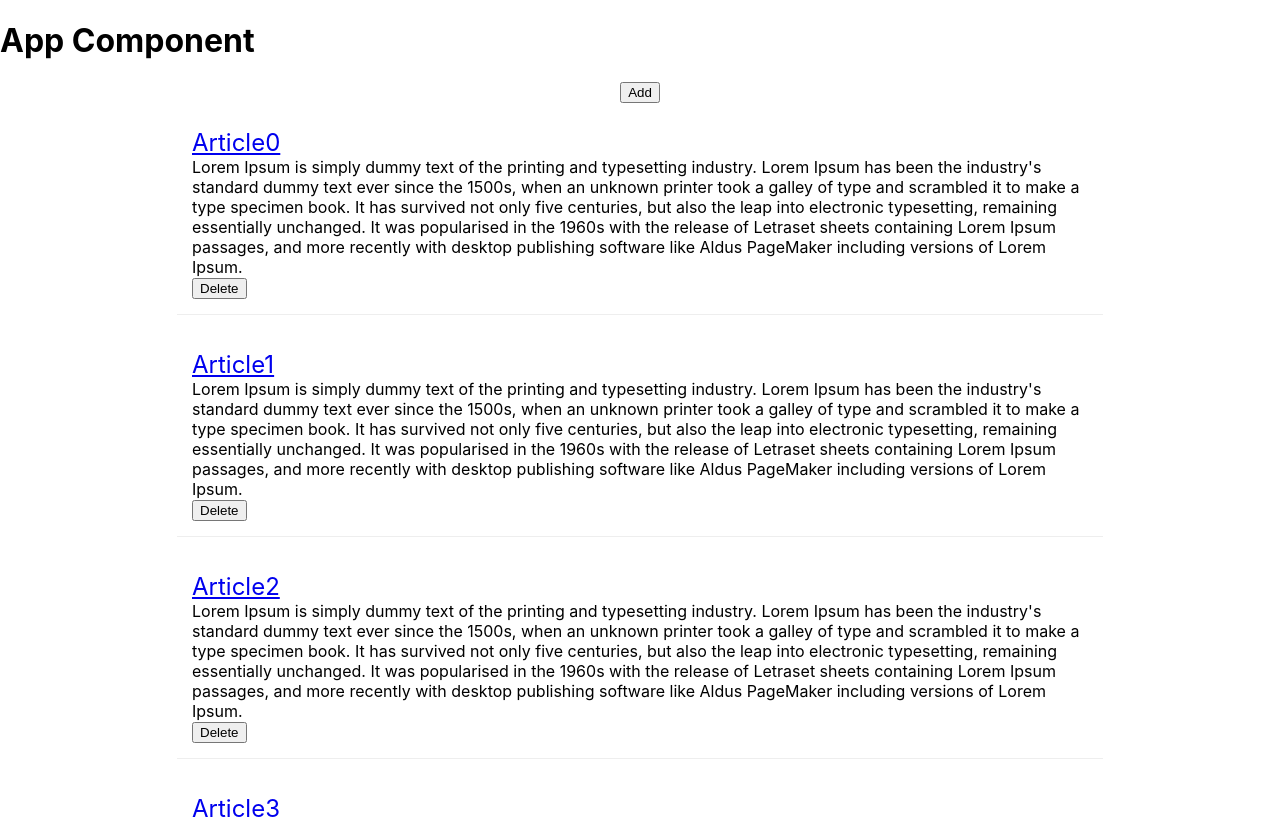
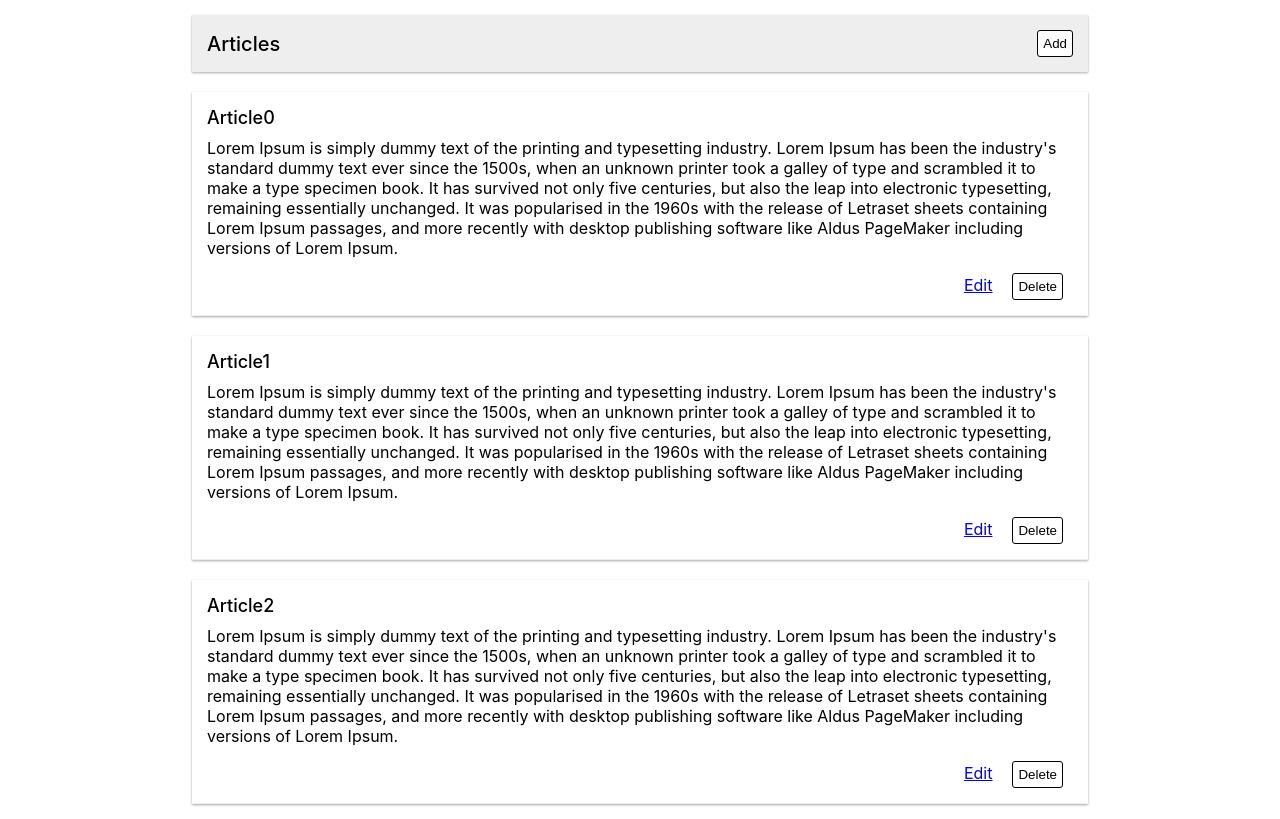
Before and after one commit to NVZver/ReactBlog, a React (Create React App) app: page /articles in a window 1280 px wide. Shown: the top 819 px of the page. Built offline with nearby package versions, Linux system fonts and the light colour scheme.

Commit message:
Added basic styling

```diff
--- a/src/App.js
+++ b/src/App.js
@@ -15,7 +15,6 @@ class App extends Component {
     return (
         <Router history={history}>
           <div className="App">
-            <h1>App Component</h1>
             <Switch>
                 <Route path="/articles/:id/edit" component={ArticleEditor}/>
                 <Route path="/articles/add" component={ArticleEditor}/>
--- a/src/App.scss
+++ b/src/App.scss
@@ -1,3 +1,10 @@
 .App {
+    display: flex;
+    flex-direction: column;
+    align-items: center;
+    padding: 15px 0;
+}
 
+.shadowed {
+  box-shadow: 0 1px 3px rgba(0,0,0,0.12), 0 1px 2px rgba(0,0,0,0.24);
 }
--- a/src/blog/article-editor/article-editor.js
+++ b/src/blog/article-editor/article-editor.js
@@ -18,6 +18,7 @@ export class ArticleEditor extends Component {
         this.initArticle = this.initArticle.bind(this);
         this.submit = this.submit.bind(this);
         this.cancel = this.cancel.bind(this);
+        this.getFromTitle = this.getFromTitle.bind(this);
         this.handleTitleChange = this.handleTitleChange.bind(this);
         this.handleTextareaChange = this.handleTextareaChange.bind(this);
     }
@@ -66,6 +67,14 @@ export class ArticleEditor extends Component {
         this.props.history.goBack();
     }
 
+    getFromTitle(){
+        let title = 'Create Article'
+        if(this.state.id !== undefined){
+            title = 'Update Article'
+        }
+        return title;
+    }
+
     handleTitleChange(e){
         const value = e.target.value;
         this.setState({ title: value });
@@ -78,14 +87,26 @@ export class ArticleEditor extends Component {
 
     render(){
         return (
-            <div className="article-editor">
-                <div className="article-editor">
-                    <input type="text" value={this.state.title} onChange={this.handleTitleChange}/>
-                    <textarea onChange={this.handleTextareaChange} value={this.state.text} />
+            <div className="shadowed article-editor">
+                <div className="article-editor-header">
+                    {this.getFromTitle()}
+                </div>
+                <div className="article-editor-form">
+                    <input
+                        type="text"
+                        className="article-editor-form__item"
+                        value={this.state.title}
+                        onChange={this.handleTitleChange}/>
+                    <textarea
+                        className="article-editor-form__item"
+                        onChange={this.handleTextareaChange}
+                        value={this.state.text} />
                 </div>
                 <div className="article-editor__actions">
-                    <button onClick={this.submit}>Save</button>
-                    <button onClick={this.cancel}>Cancel</button>
+                    <button
+                        className="article-editor__button article-editor__button--save"
+                        onClick={this.submit}>Save</button>
+                    <button className="article-editor__button" onClick={this.cancel}>Cancel</button>
                 </div>
             </div>
         );
--- a/src/blog/article-editor/article-editor.scss
+++ b/src/blog/article-editor/article-editor.scss
@@ -0,0 +1,28 @@
+.article-editor {
+    padding: 15px;
+    display: flex;
+    flex-direction: column;
+
+    &-header {
+        font-size: 20px;
+        font-weight: 500;
+    }
+
+    &-form{
+        &__item{
+            width: 100%;
+            margin: 5px 0;
+            border: 1px solid;
+            border-radius: 3px;
+            padding: 10px;
+            box-sizing: border-box;
+        }
+    }
+
+    &__button {
+        margin: 5px;
+
+        &--save {
+        }
+    }
+}
--- a/src/blog/articles-list/article-list-item.js
+++ b/src/blog/articles-list/article-list-item.js
@@ -17,15 +17,12 @@ export class ArticleListItem extends Component {
 
     render(){
         return (
-            <div className="article">
-                <div className="article-title">
-                    <Link to={`/articles/${this.props.id}/edit`}>
-                        {this.props.title}
-                    </Link>
-                </div>
+            <div className="shadowed article">
+                <div className="article-title">{this.props.title}</div>
                 <div className="article-content">{this.props.text}</div>
                 <div className="article-actions">
-                    <button onClick={this.handleButtonClickDelete}>Delete</button>
+                    <Link className="article-actions__item" to={`/articles/${this.props.id}/edit`}>Edit</Link>
+                    <button className="article-actions__item" onClick={this.handleButtonClickDelete}>Delete</button>
                 </div>
             </div>
         );
--- a/src/blog/articles-list/article-list-item.scss
+++ b/src/blog/articles-list/article-list-item.scss
@@ -2,8 +2,22 @@
     margin: 10px 0;
     padding: 15px;
     border-bottom: 1px solid #EEEEEE;
+    width: 100%;
+    box-sizing: border-box;
 
     &-title{
-        font-size: 24px;
+        font-size: 18px;
+        font-weight: 500;
+        text-align: left;
+        margin-bottom: 10px;
+    }
+
+    &-actions {
+        margin-top: 15px;
+        text-align: right;
+
+        &__item {
+            margin: 0px 10px;
+        }
     }
 }
--- a/src/blog/articles-list/articles-list.js
+++ b/src/blog/articles-list/articles-list.js
@@ -48,7 +48,6 @@ export class ArticlesList extends Component {
     createActicleItemsList(articles){
         articles = articles || [];
         return articles.map( article => <ArticleListItem
-                    className="article"
                     key={article.id}
                      id={article.id}
                   title={article.title}
@@ -59,8 +58,14 @@ export class ArticlesList extends Component {
     render() {
         return (
             <div className="articles">
-                <button onClick={this.handleAdd}>Add</button>
-                {this.createActicleItemsList(this.state.articles)}
+                <div className="shadowed  articles-header">
+                    <div className="articles-header__title">Articles</div>
+                    <button onClick={this.handleAdd}>Add</button>
+                </div>
+                <div className="articles-list">
+                    {this.createActicleItemsList(this.state.articles)}
+                </div>
+
             </div>
         );
     }
--- a/src/blog/articles-list/articles-list.scss
+++ b/src/blog/articles-list/articles-list.scss
@@ -1,9 +1,26 @@
 .article {
-    width: 70%;
+
     &s {
-        display: flex;
-        flex-direction: column;
-        justify-content: center;
-        align-items: center;
+        width: 70%;
+        &-header{
+            display: flex;
+            justify-content: space-between;
+            align-items: center;
+            padding: 15px;
+            margin-bottom: 10px;
+            background-color: #eee;
+
+            &__title {
+                font-size: 20px;
+                font-weight: 500;
+            }
+        }
+
+        &-list{
+            display: flex;
+            flex-direction: column;
+            justify-content: center;
+            align-items: center;
+        }
     }
 }
--- a/src/index.css
+++ b/src/index.css
@@ -8,7 +8,15 @@ body {
   -moz-osx-font-smoothing: grayscale;
 }
 
-code {
-  font-family: source-code-pro, Menlo, Monaco, Consolas, "Courier New",
-    monospace;
+button {
+    padding: 5px;
+    background-color: white;
+    border: 1px solid;
+    border-radius: 3px;
+
 }
+
+button:hover{
+    cursor: pointer;
+    background: #EEE;
+}
```
Also changed, not shown: 1 other file (tests, documents, lock files or other folders).
